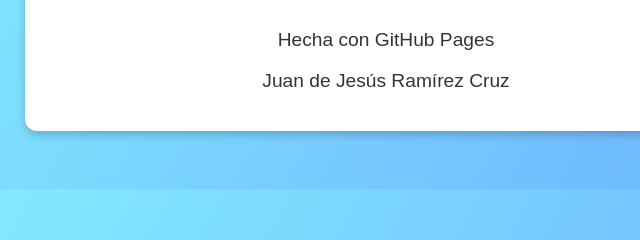
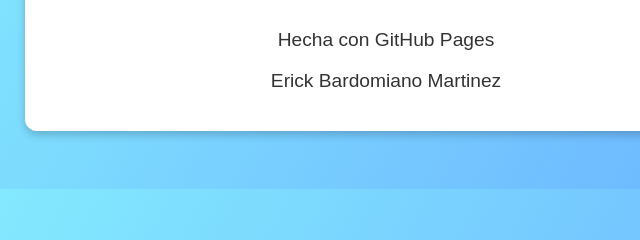
Before and after one commit to erickbardomiano9-dev/MI-PAGINAAA-GIT, a plain HTML site: page index.html in a window 1280 px wide. Shown: the part 253-493 px from the top of the page, 254-894 px from the left. Drawn offline with Linux system fonts and the light colour scheme.

Commit message:
index.html

```diff
--- a/index.html
+++ b/index.html
@@ -33,7 +33,7 @@
         <p>🌍 Ing. en Tecnologías de la Información y Comunicaciones</p>
         <h1>🚀 Bienvenido a mi página 💻</h1>
         <p>Hecha con GitHub Pages</p>
-        <p>Juan de Jesús Ramírez Cruz   </p>
+        <p>Erick Bardomiano Martinez</p>
     </div>
 </body>
 </html>
```
